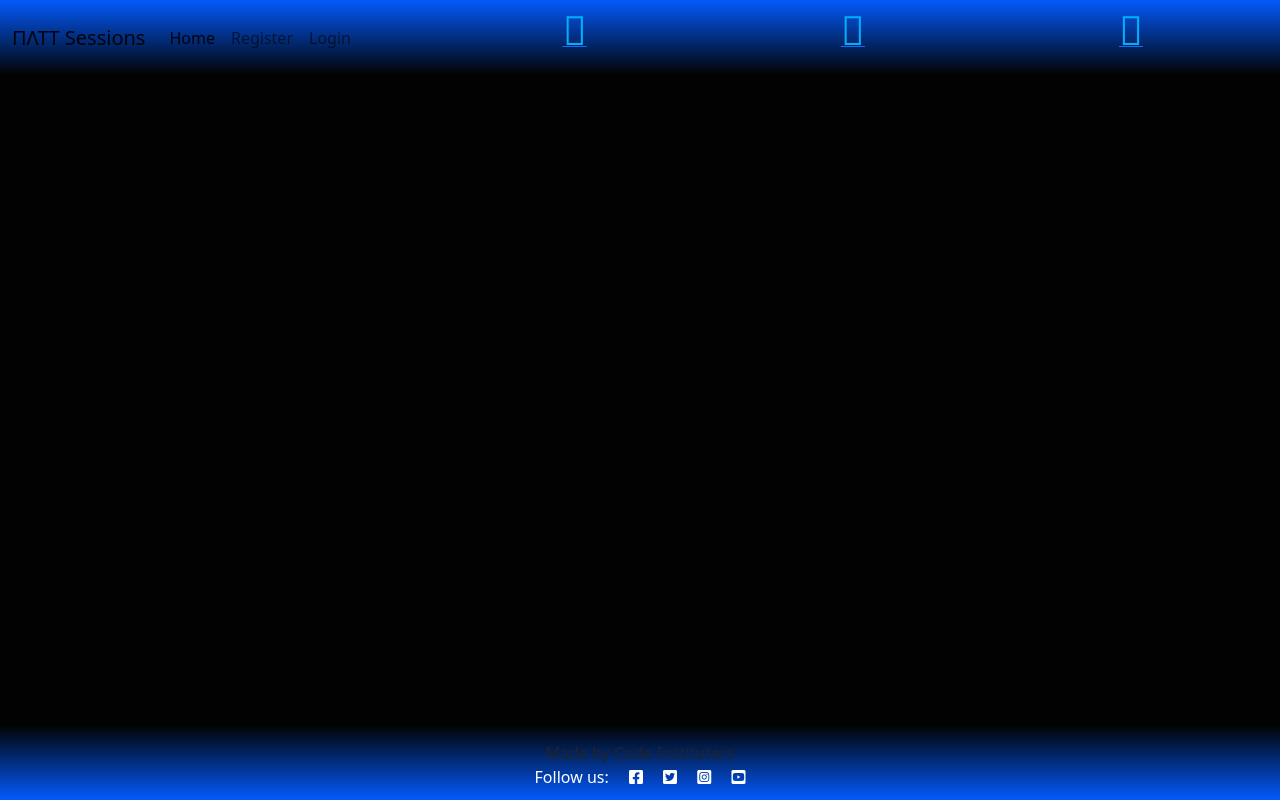
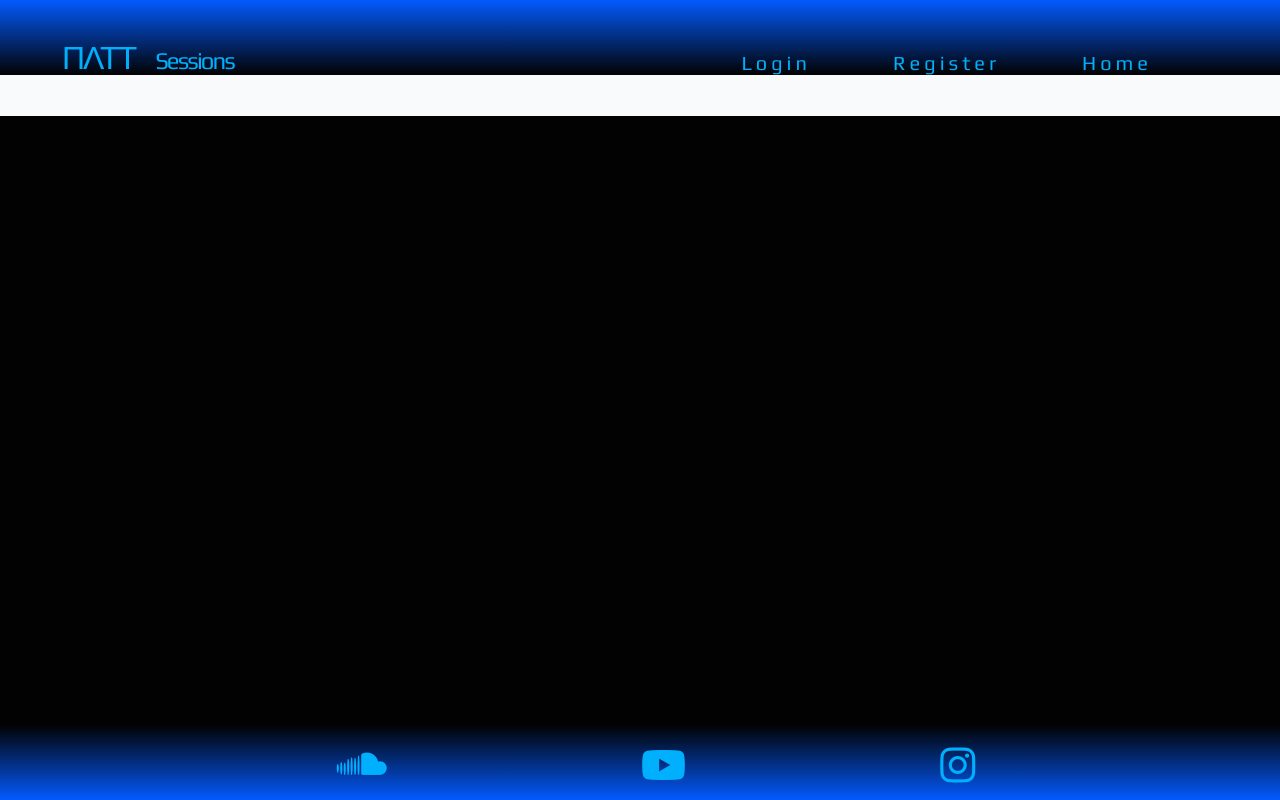
Before and after one commit to matiasconsiglio/project-4, a Django app: page / in a window 1280 px wide. Run offline with Django 3.2, Linux system fonts and the light colour scheme; data that the repository does not hold is empty; some libraries are stand-ins or nearby versions.

Commit message:
Add html for base.html, add style for base.html

```diff
--- a/static/css/style.css
+++ b/static/css/style.css
@@ -5,9 +5,7 @@
     padding: 0;
     border: none;
 }
-html{
-    scroll-padding-top: 140px;
-}
+
 html, body {
     overflow-x:hidden;
     width: 100%;
@@ -33,12 +31,87 @@
     z-index: 3;
 }
 
+.first-logo{
+    font-family: 'Play', sans-serif;
+    float: left;
+    font-weight: 500;
+    font-size: 200%;
+    margin-left: 50px;
+    margin-top: 40px;
+    letter-spacing: -2px;
+    color:var(--light_blue);
+    text-decoration: none;
+}
+
+.second-logo{
+    font-family: 'Play', sans-serif;
+    float: left;
+    font-weight: 500;
+    font-size: 150%;
+    margin-left: 20px;
+    margin-top: 46px;
+    letter-spacing: -2px;
+    color:var(--light_blue);
+    text-decoration: none;
+}
+
+.menu{
+    font-size: 125%;
+    letter-spacing: 4px;
+    margin-top: 50px;
+    margin-right: 50px;
+    font-family: 'Play', sans-serif;
+
+}
+.menu  li{
+    float: right;
+    list-style-type: none;
+    margin-right: 50px;
+}
+.menu a{
+    text-decoration: none;
+    color: var(--light_blue);
+}
+
+.footer{
+    height: 75px;
+    width: 100%;
+    position: fixed;
+    bottom:0;
+    background: linear-gradient(180deg,var(--black)  0%, var(--blue) 100%);
+    z-index: 3;
+}
+
+.social-networks{
+    text-align: center;
+}
+
+.social-networks > li{
+    display: inline;
+    margin:125px
+}
+
+.social-networks i{
+    font-size: 250%;
+    color: var(--light_blue);
+    margin-top: 20px;
+}
+
+.space-top{
+    margin-top: 100px;
+}
+
+
+
+
 .brand {
     font-family: Lato, sans-serif;
     font-size: 1.4rem;
     font-weight: 700;
     color: #4A4A4F;
 }
+
+
 
 .red-o {
     color: #E84610;
@@ -62,7 +135,7 @@
 
 .card {
     border: none;
-    background-color: transparent;
+    background-color: var(--black);
 }
 
 .image-container {
@@ -171,24 +244,3 @@
     background: transparent;
     border: none;
 }
-
-.footer{
-    height: 75px;
-    width: 100%;
-    position: fixed;
-    bottom:0;
-    background: linear-gradient(180deg,var(--black)  0%, var(--blue) 100%);
-    z-index: 3;
-}
-.social-networks{
-    text-align: center;
-}
-.social-networks > li{
-    display: inline;
-    margin:125px
-}
-.social-networks i{
-    font-size: 250%;
-    color: var(--light_blue);
-    margin-top: 20px;
-}
--- a/templates/base.html
+++ b/templates/base.html
@@ -6,11 +6,13 @@
 <head>
     <title>ΠΛΤΤ Sessions</title>
 
+    <meta charset="UTF-8">
+    <meta http-equiv="X-UA-Compatible" content="IE=edge">
+    <meta name="viewport" content="width=device-width, initial-scale=1.0">
+    <meta name="description" content="ΠΛΤΤ Sessions in Rex Malmo with guestt djs">
+    <meta name="keywords" content="ΠΛΤΤ Sessions, party, event, media, audio, set, guestt dj, dj">
     <link rel="preconnect" href="https://fonts.gstatic.com">
-    <link href="https://fonts.googleapis.com/css2?family=Roboto:wght@300&display=swap" rel="stylesheet">
-    <link href="https://fonts.googleapis.com/css2?family=Lato:wght@300;700&display=swap" rel="stylesheet">
     <link rel="stylesheet" href="https://cdnjs.cloudflare.com/ajax/libs/font-awesome/5.15.3/css/all.min.css">
-    <meta name="viewport" content="width=device-width, initial-scale=1" />
     <link href="https://cdn.jsdelivr.net/npm/bootstrap@5.0.1/dist/css/bootstrap.min.css" rel="stylesheet"
         integrity="sha384-+0n0xVW2eSR5OomGNYDnhzAbDsOXxcvSN1TPprVMTNDbiYZCxYbOOl7+AMvyTG2x" crossorigin="anonymous">
     <script src="https://cdn.jsdelivr.net/npm/bootstrap@5.0.1/dist/js/bootstrap.bundle.min.js"
@@ -28,13 +30,14 @@
 
     <nav class="header navbar navbar-expand-lg navbar-light">
         <div class="container-fluid">
-            <a class="navbar-brand" href="{% url 'home' %}">ΠΛΤΤ Sessions</a>
+            <a class="first-logo" href="{% url 'home' %}">ΠΛΤΤ</a>
+            <a class="second-logo" href="{% url 'home' %}">Sessions</a>
             <button class="navbar-toggler" type="button" data-bs-toggle="collapse" data-bs-target="#navbarText"
                 aria-controls="navbarText" aria-expanded="false" aria-label="Toggle navigation">
                 <span class="navbar-toggler-icon"></span>
             </button>
             <div class="collapse navbar-collapse" id="navbarText">
-                <ul class="navbar-nav me-auto mb-2 mb-lg-0">
+                <ul class="menu ms-auto mb-2 mb-lg-0">
                     <li class="nav-item">
                         <a class="nav-link active" aria-current="page" href="{% url 'home' %}">Home</a>
                     </li>
@@ -51,17 +54,6 @@
                     </li>
                     {% endif %}
                 </ul>
-                <ul class="social-networks">
-                    <li>
-                        <a href="https://soundcloud.com/matias-castro-931661559" target="_blank" rel="noopener" aria-label="'Visist MaTT Soundcloud page (opens in a new tab)"><i class="fa-brands fa-soundcloud"></i></a>
-                    </li>
-                    <li>
-                        <a href="https://www.youtube.com/channel/UC0uA3gwPtxfrjrcNcru3oRQ" target="_blank" rel="noopener" aria-label="'Visist MaTT Soundcloud page (opens in a new tab)"><i class="fa-brands fa-youtube"></i></a>
-                    </li>
-                    <li>
-                        <a href="https://www.instagram.com/invites/contact/?i=mk2izkc603ei&utm_content=2wk4h2" target="_blank" rel="noopener" aria-label="'Visist MaTT Instagram page (opens in a new tab)"><i class="fa-brands fa-instagram"></i></a>
-                    </li>
-                </ul>
             </div>
         </div>
     </nav>
@@ -73,13 +65,20 @@
     </main>
 
     <!-- Footer -->
-    <footer class="footer mt-auto py-3 dark-bg">
-        <p class="m-0 text-center text-black">Made by Code Instituters</p>
-        <p class="m-0 text-center text-white">Follow us: <i class="fab fa-facebook-square ms-3"></i>
-            <i class="fab fa-twitter-square ms-3"></i>
-            <i class="fab fa-instagram-square ms-3"></i>
-            <i class="fab fa-youtube-square ms-3"></i></p>
+    <footer class="footer">
+        <ul class="social-networks">
+            <li>
+                <a href="https://soundcloud.com/matias-castro-931661559" target="_blank" rel="noopener" aria-label="'Visist MaTT Soundcloud page (opens in a new tab)"><i class="fa-brands fa-soundcloud"></i></a>
+            </li>
+            <li>
+                <a href="https://www.youtube.com/channel/UC0uA3gwPtxfrjrcNcru3oRQ" target="_blank" rel="noopener" aria-label="'Visist MaTT Soundcloud page (opens in a new tab)"><i class="fa-brands fa-youtube"></i></a>
+            </li>
+            <li>
+                <a href="https://www.instagram.com/invites/contact/?i=mk2izkc603ei&utm_content=2wk4h2" target="_blank" rel="noopener" aria-label="'Visist MaTT Instagram page (opens in a new tab)"><i class="fa-brands fa-instagram"></i></a>
+            </li>
+        </ul>
     </footer>
+    <script src="https://kit.fontawesome.com/16265644b9.js" crossorigin="anonymous"></script>
 </body>
 
 </html>
--- a/templates/index.html
+++ b/templates/index.html
@@ -3,7 +3,7 @@
 {% block content %}
 
 <div class="container-fluid">
-    <div class="row">
+    <div class="row space-top">
 
         <!-- Blog Entries Column -->
         <div class="col-12 mt-3 left">
```
